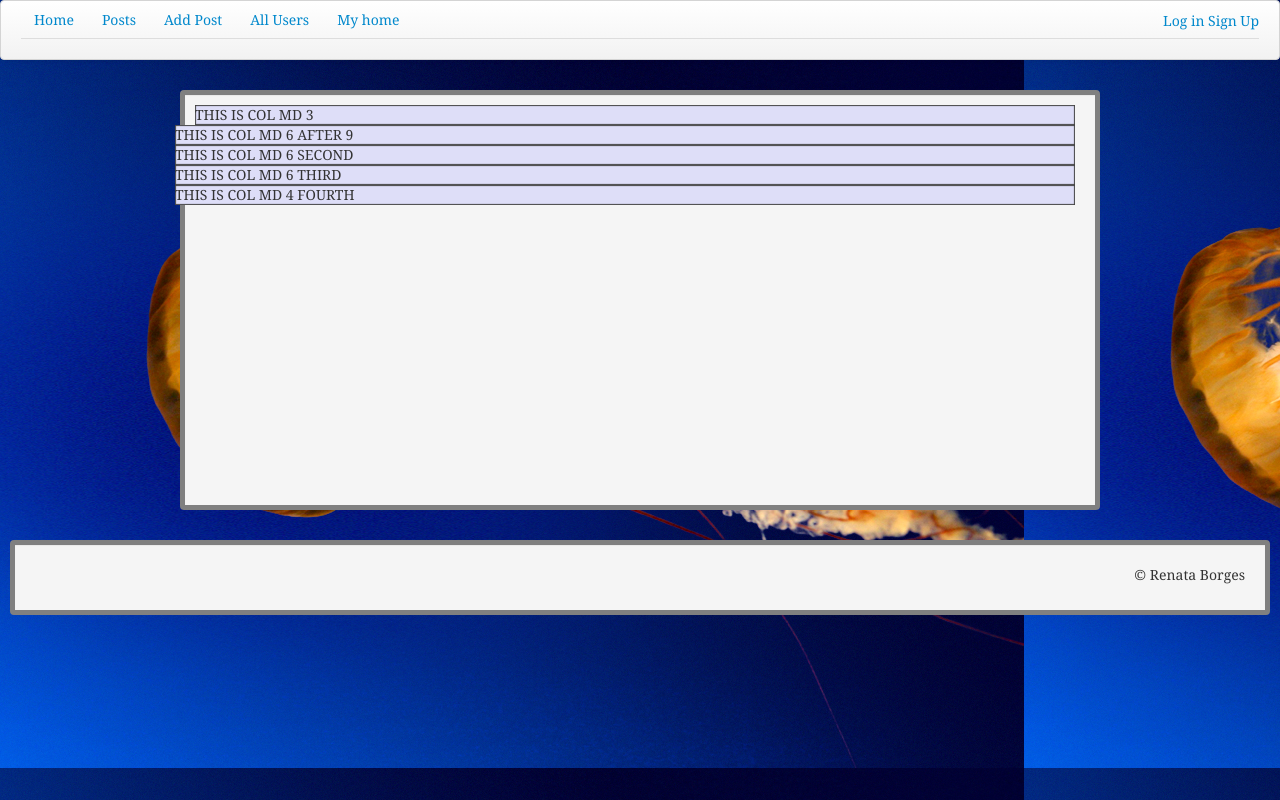
After one commit to renaborges/IWA2Git, a CakePHP app: the page made by app/View/Users/home.ctp in a window 1280 px wide. The commit adds this page. Run offline with PHP 8.4 and a stand-in for CakePHP, Linux system fonts and the light colour scheme; the template is opened without the code that fills it, so the values that code supplies are empty; some libraries are stand-ins or nearby versions.

Commit message:
Added a new page to cakephp and created a html link in the navbar

```diff
--- a/app/View/Elements/navbar.ctp
+++ b/app/View/Elements/navbar.ctp
@@ -5,8 +5,9 @@
 			<li> <?php echo $this->Html->link('Home', array('controller' =>'users', 'action'=>'index')); ?></li>
 			<li> <?php echo $this->Html->link('Posts', array('controller' =>'posts', 'action'=>'index')); ?></li>
 			<li> <?php echo $this->Html->link('Add Post', array('controller' =>'posts', 'action'=>'add')); ?></li>
-			<li> <?php echo $this->Html->link('All Users',array('action'=>'index'));
-?></li>
+			<li> <?php echo $this->Html->link('All Users',array('controller' =>'users', 'action'=>'index'));?></li>
+			<li> <?php echo $this->Html->link('My home',array('controller' =>'users', 'action'=>'home'));?></li>
+
 
 			<div class="register">
 
--- a/app/View/Elements/profile.ctp
+++ b/app/View/Elements/profile.ctp
@@ -1,4 +1,5 @@
-
-<p><h4>User Name:<?php echo ($user['User']['username']); ?></h4></p>
+<fieldset>
+ <legend><?php echo __('User Profile: '); ?></legend>
+<p><?php echo ($user['User']['username']); ?></p>
 <p> Role: <?php echo ($user['User']['role']); ?> </p>
 <p> Created: <?php echo $user['User']['created']; ?> </p>
--- a/app/View/Layouts/default.ctp
+++ b/app/View/Layouts/default.ctp
@@ -49,12 +49,8 @@
 
     <?php echo $this->element('navbar');?>
 
+	<!-- Start of Container -->
     <div class="container">
-
-		 <!--Site-wide 'Welcome message' here in default.ctp mean that it will appear in every page
-		echo Welcome print $this->Session->read('Auth.User.username');-->
-
-
 
 		<div class="well well-md rsvp_container">
 
@@ -63,20 +59,25 @@
 			<?php echo $this->fetch('content'); ?>
 
 
-               </div>
+        </div>
 
 
 
 
-			   <div class="well well-md footer">
-		<!--<div id="footer">-->
+
+
+
+		<div class="well well-md footer">
 
 			<?php echo $this->Html->tag('span', '&copy Renata Borges', array('class' => 'welcome'));
 
 			?>
 
-                </div>
+        </div>
+
 	</div>
+	<!-- End of Container -->
+
 	 <!-- Core JS -->
     <!-- Placed at the end of the document so the pages load faster -->
     <script src="https://code.jquery.com/jquery-1.10.2.min.js"></script>
--- a/app/View/Posts/index.ctp
+++ b/app/View/Posts/index.ctp
@@ -3,7 +3,7 @@
 
 <fieldset>
  <legend><?php echo __('Blog posts'); ?></legend>
-<p><?php echo $this->Html->link("Add Post", array('action' => 'add')); ?></p>
+
 <table>
     <tr>
         <th>Id</th>
--- a/app/View/Users/add.ctp
+++ b/app/View/Users/add.ctp
@@ -2,11 +2,12 @@
 <?php echo $this->Form->create('User'); ?>
     <fieldset>
         <legend><?php echo __('Add User'); ?></legend>
-        <?php echo $this->Form->input('username');
+        <?php
+		echo $this->Form->input('username');
         echo $this->Form->input('password');
         echo $this->Form->input('role', array(
             'options' => array('admin' => 'Admin', 'author' => 'Author')
         ));
     ?>
-    </fieldset>
 <?php echo $this->Form->end(__('Submit')); ?>
+  </fieldset>
--- /dev/null
+++ b/app/View/Users/home.ctp
@@ -0,0 +1,47 @@
+<div class="row">
+
+
+    <div class="col-md-3">
+THIS IS COL MD 3
+
+    </div>
+
+
+    <div class="col-md-9">
+
+        <div class="row">
+
+            <div class="col-md-6">
+THIS IS COL MD 6 AFTER 9
+
+            </div>
+
+            <div class="col-md-6">
+THIS IS COL MD 6 SECOND
+            </div>
+        </div>
+
+        <div class="row">
+
+            <div class="col-md-6">
+THIS IS COL MD 6 THIRD
+            </div>
+
+            <div class="col-md-6">
+THIS IS COL MD 4 FOURTH
+            </div>
+
+        </div>
+
+</div>
+</div>
+</div>
+
+
+
+
+
+
+
+
+</div>
--- a/app/webroot/css/mystyle.css
+++ b/app/webroot/css/mystyle.css
@@ -8,7 +8,7 @@ font-family: Georgia;
 }
 
 
- .rsvp_view{
+.rsvp_view{
 min-height: 380px;
 max-height: 380px;
 width: 280px;
@@ -31,12 +31,12 @@ padding-top: 10px;
 .rsvp_container{
 min-height: 380px;
 max-height: 380px;
-width: 480px;
+
 padding:20px;
 border:5px solid gray;
 margin-top:30px;
 margin-left:10px;
-margin-right: 220px;
+margin-right: 10px;
 padding-top: 10px;
 padding-left: 30px;
 
@@ -173,3 +173,15 @@ h3{
  min-height: 425px;
  max-height: 425px;
  }
+
+
+
+
+
+
+
+
+    .row > div {
+        background-color: #dedef8;
+        box-shadow: inset 1px -1px 1px #444, inset -1px 1px 1px #444;
+    }
```
Also changed, not shown: app/Controller/UsersController.php (+9 -0 lines), app/View/Users/index.ctp (+3 -13 lines), app/View/Users/login.ctp (+6 -2 lines).
